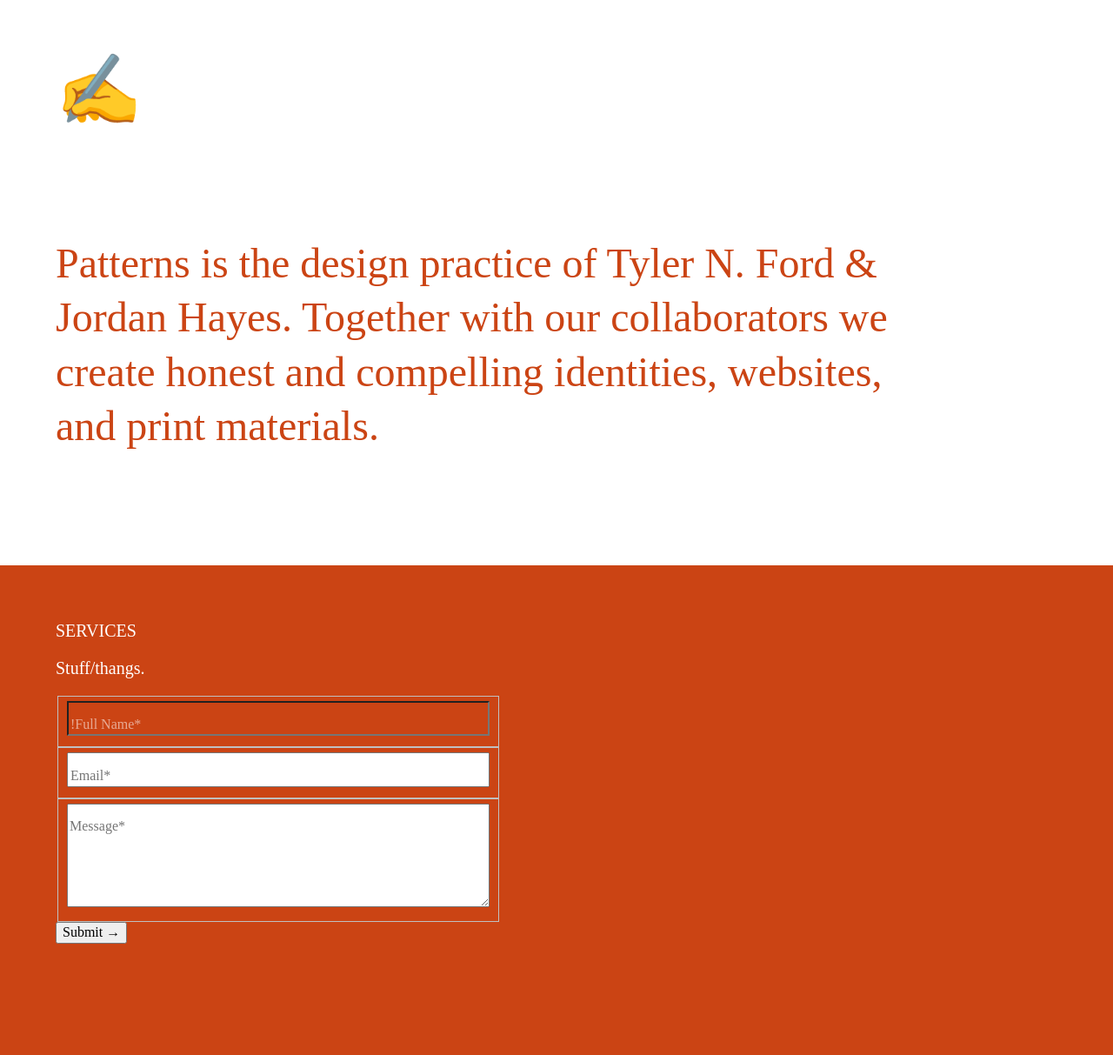
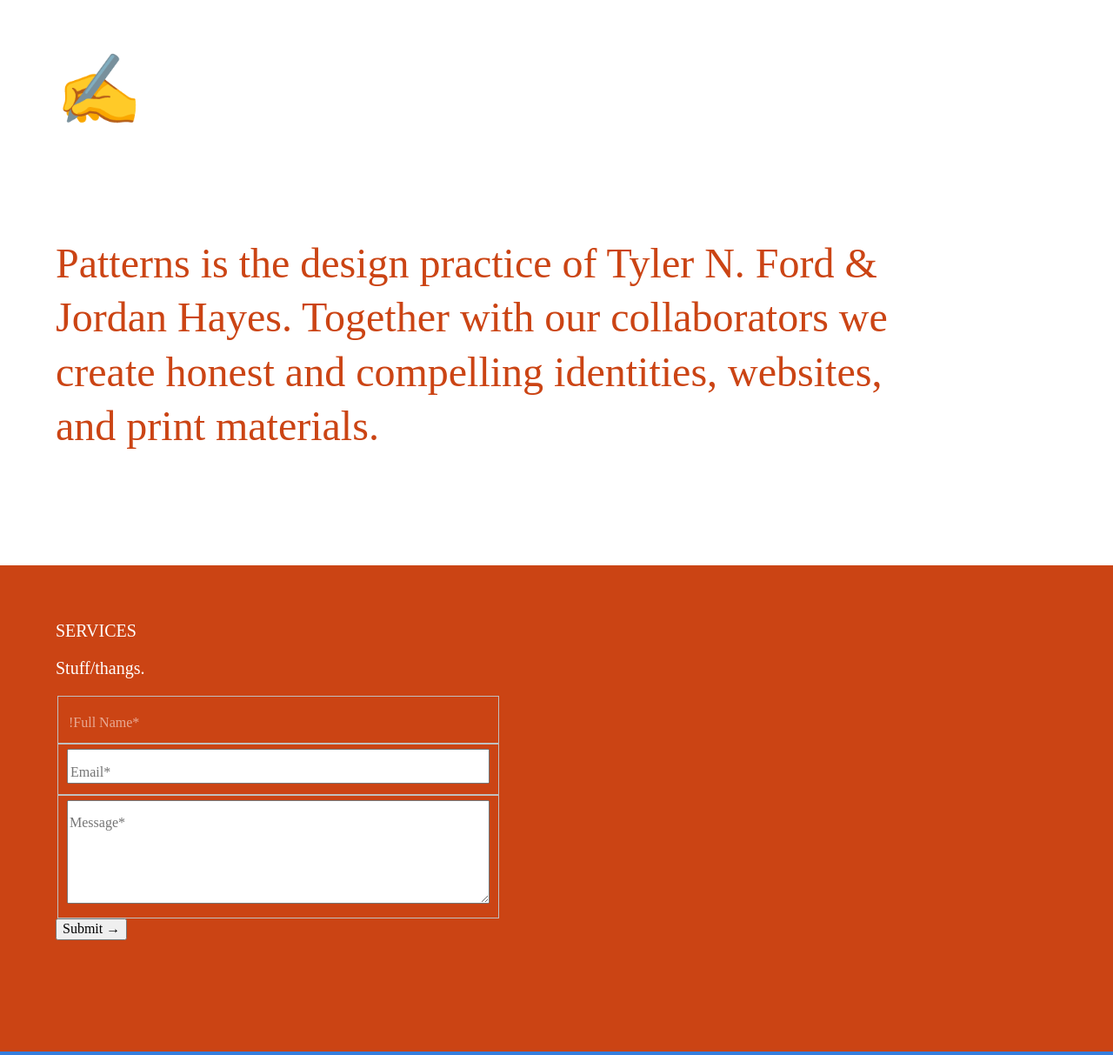
Before and after one commit to wearepatterns/wearepatterns.github.io, a Jekyll site: the page built from index.markdown, in a window 1280 px wide. Shown: the whole page at 87% size. Built offline with Jekyll 4.4.1, drawn with Linux system fonts in a browser that asks for light colours.

Commit message:
Update new.html

```diff
--- a/_layouts/new.html
+++ b/_layouts/new.html
@@ -43,7 +43,7 @@
 
             <form class="pb5 pb6-l mw6 f5" action="//formspree.io/tylernford@gmail.com" method="POST">
                 <fieldset>
-                    <input class="bg-newred white pt3 w-100" type="text" name="Name" placeholder="!Full Name*" validate-required>
+                    <input class="bg-newred white pt3 w-100 bn" type="text" name="Name" placeholder="!Full Name*" validate-required>
                 </fieldset>
                 <fieldset>
                     <input class="pt3 w-100" type="email" name="Email" placeholder="Email*" validate-required validate-email>
```
